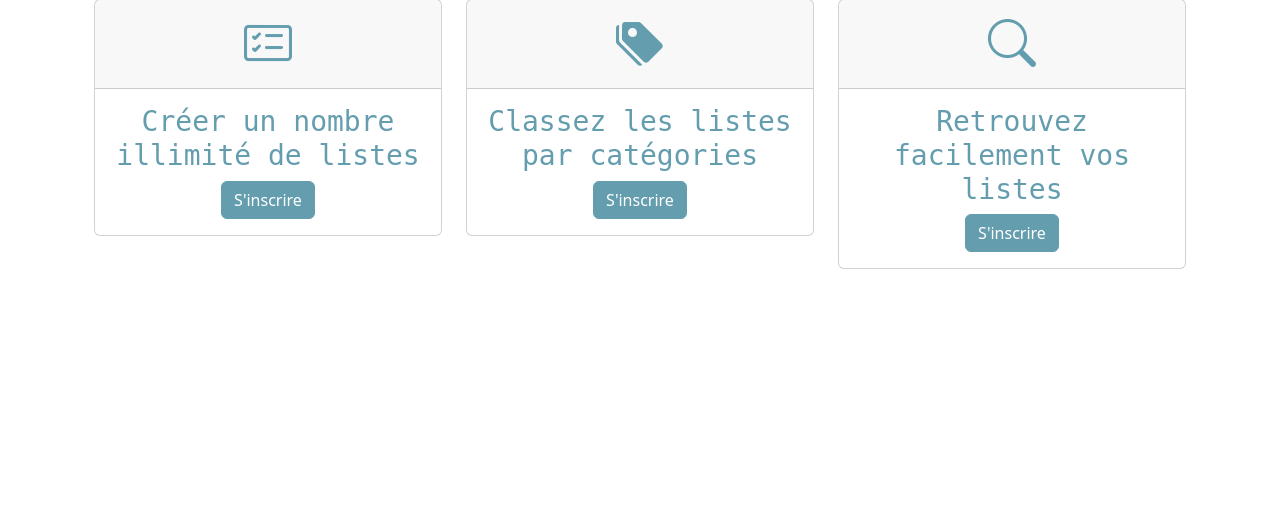
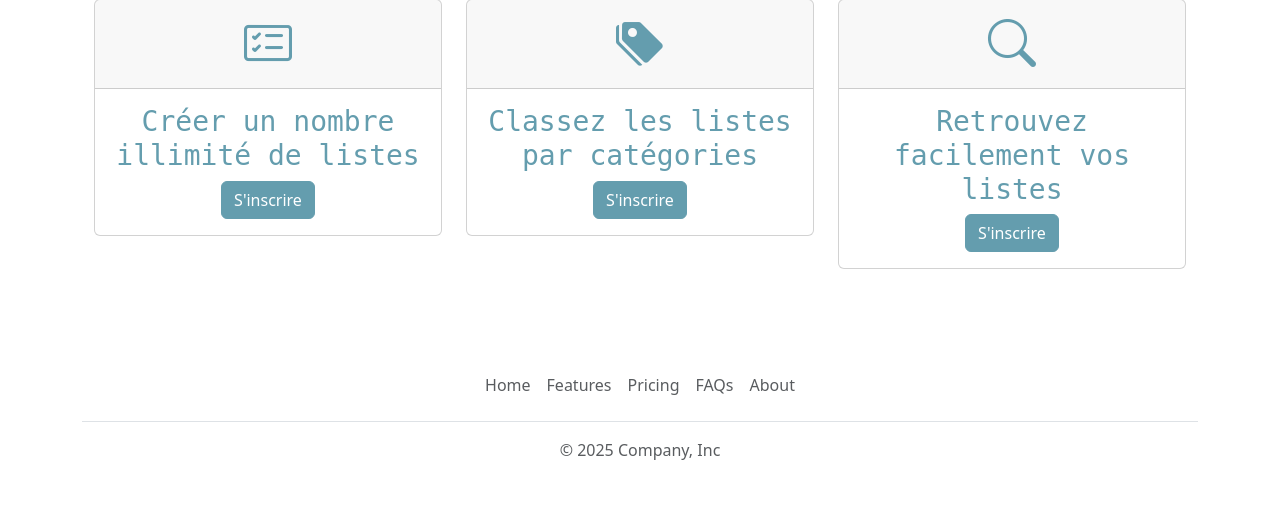
Before and after one commit to yamina-hiziya/CheckIt, a PHP site: page / in a window 1280 px wide. Shown: the part 808-1326 px from the top of the page. Before the commit the page ends 1077 px from the top, so only its background shows below. Run offline with PHP 8.4, Linux system fonts and the light colour scheme.

Commit message:
ajout du footer

```diff
--- a/index.php
+++ b/index.php
@@ -84,6 +84,19 @@
         </div>
     </div>
 
+    <div class="container">
+        <footer class="py-3 my-4">
+            <ul class="nav justify-content-center border-bottom pb-3 mb-3">
+                <li class="nav-item"><a href="#" class="nav-link px-2 text-body-secondary">Home</a></li>
+                <li class="nav-item"><a href="#" class="nav-link px-2 text-body-secondary">Features</a></li>
+                <li class="nav-item"><a href="#" class="nav-link px-2 text-body-secondary">Pricing</a></li>
+                <li class="nav-item"><a href="#" class="nav-link px-2 text-body-secondary">FAQs</a></li>
+                <li class="nav-item"><a href="#" class="nav-link px-2 text-body-secondary">About</a></li>
+            </ul>
+            <p class="text-center text-body-secondary">© 2025 Company, Inc</p>
+        </footer>
+    </div>
+
 
     <script src="https://cdn.jsdelivr.net/npm/bootstrap@5.3.8/dist/js/bootstrap.bundle.min.js"></script>
 </body>
```
